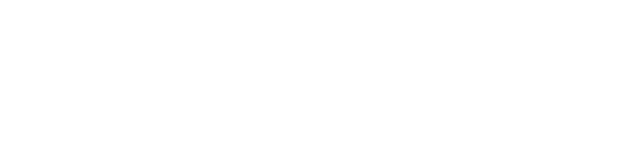
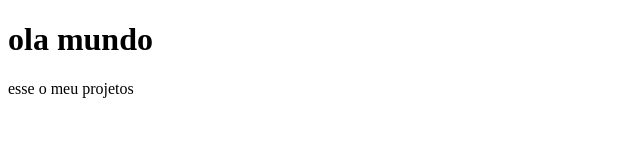
Before and after one commit to JhonCND/MEU-SITE-HTML-5-CSS-3-, a plain HTML site: page index.html in a window 1280 px wide. Shown: the whole page, without its empty margins (0-640 px from the left). Drawn offline with Linux system fonts and the light colour scheme.

Commit message:
Update index.html

```diff
--- a/index.html
+++ b/index.html
@@ -7,6 +7,8 @@
     <title>API TESTE</title>
 </head>
 <body>
+    <h1>ola mundo</h1>
+    <p>esse o meu projetos</p>
 
 </body>
 </html>
```
